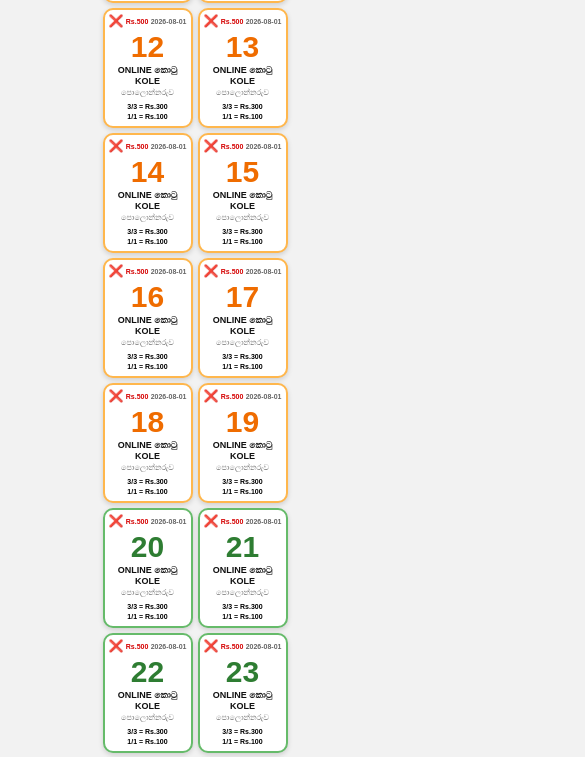
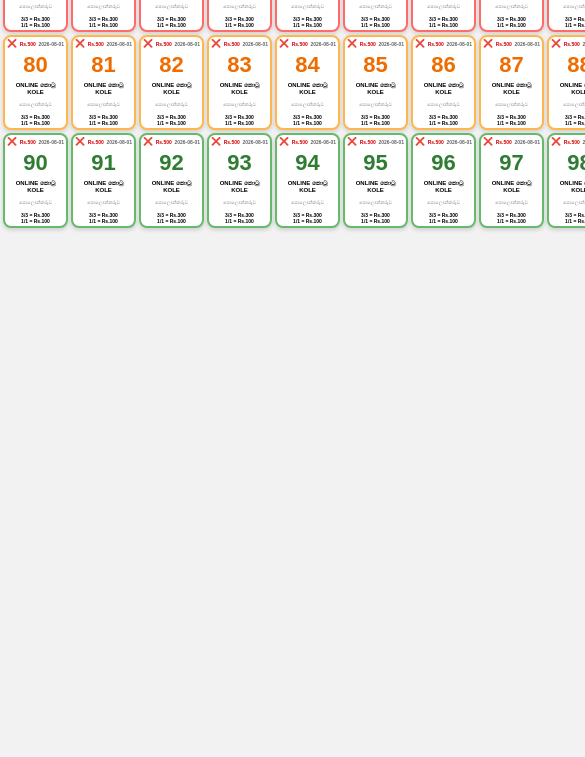
Before and after one commit to chamara1122/dmn, a plain HTML site: page index.html in a window 390 px wide. Shown: the part 752-1509 px from the top of the page, 585 px wide, since content can reach past the window. After the commit the page ends 993 px from the top, so only its background shows below. Drawn offline with Linux system fonts and the light colour scheme.

Commit message:
Update style.css

```diff
--- a/style.css
+++ b/style.css
@@ -10,36 +10,37 @@
 
 body{
     background:#f2f2f2;
-    font-family:Arial,Helvetica,sans-serif;
+    font-family:Arial, Helvetica, sans-serif;
     padding:10px;
+    overflow-x:auto;
 }
 
 /* GRID */
 
 .container{
-    max-width:1100px;
+    display:grid;
+    grid-template-columns:repeat(10,70px);
+    gap:4px;
+
+    width:max-content;
     margin:auto;
-
-    display:grid;
-    grid-template-columns:repeat(10,95px);
-    gap:6px;
-    justify-content:center;
+    padding-bottom:10px;
 }
 
 /* CARD */
 
 .card{
 
-    width:95px;
-    height:125px;
+    width:70px;
+    height:100px;
 
     background:#fff;
 
     border:2px solid #ddd;
 
-    border-radius:10px;
+    border-radius:8px;
 
-    padding:5px;
+    padding:3px;
 
     display:flex;
     flex-direction:column;
@@ -49,14 +50,14 @@ body{
 
     transition:.2s;
 
-    box-shadow:0 2px 5px rgba(0,0,0,.15);
+    box-shadow:0 2px 4px rgba(0,0,0,.15);
 }
 
 .card:hover{
 
-    transform:translateY(-2px);
+    transform:scale(1.03);
 
-    box-shadow:0 5px 12px rgba(0,0,0,.25);
+    box-shadow:0 4px 8px rgba(0,0,0,.25);
 }
 
 /* HEADER */
@@ -69,14 +70,14 @@ body{
 
     align-items:center;
 
-    font-size:8px;
+    font-size:6px;
 
     font-weight:bold;
 }
 
 .status{
 
-    font-size:12px;
+    font-size:9px;
 }
 
 .price{
@@ -93,19 +94,15 @@ body{
 
 .number{
 
-    flex:1;
+    text-align:center;
 
-    display:flex;
+    font-size:24px;
 
-    justify-content:center;
-
-    align-items:center;
-
-    font-size:34px;
-
-    font-weight:900;
+    font-weight:bold;
 
     line-height:1;
+
+    color:#111;
 }
 
 /* TITLE */
@@ -114,11 +111,9 @@ body{
 
     text-align:center;
 
-    font-size:10px;
+    font-size:7px;
 
     font-weight:bold;
-
-    color:#111;
 }
 
 /* PLACE */
@@ -127,11 +122,9 @@ body{
 
     text-align:center;
 
-    font-size:9px;
+    font-size:6px;
 
     color:#666;
-
-    margin-top:2px;
 }
 
 /* PRIZE */
@@ -140,19 +133,17 @@ body{
 
     text-align:center;
 
-    font-size:8px;
+    font-size:6px;
 
     font-weight:bold;
 
-    line-height:1.4;
-
-    margin-top:4px;
+    line-height:1.2;
 }
 
-/* ROW COLORS */
+/* COLORS */
 
 .red{
-    border-color:#ff6666;
+    border-color:#ff6b6b;
 }
 .red .number{
     color:#d50000;
@@ -200,73 +191,85 @@ body{
     color:#d81b60;
 }
 
-/* MOBILE */
+/* TABLET */
 
-@media(max-width:1100px){
+@media(max-width:768px){
+
+body{
+
+padding:5px;
+
+}
 
 .container{
 
-grid-template-columns:repeat(5,95px);
+grid-template-columns:repeat(10,70px);
+
+gap:3px;
 
 }
 
 }
 
-@media(max-width:768px){
+/* MOBILE */
+
+@media(max-width:480px){
+
+body{
+
+padding:3px;
+
+}
 
 .container{
 
-grid-template-columns:repeat(3,95px);
+grid-template-columns:repeat(10,65px);
 
-}
-
-}
-
-@media(max-width:500px){
-
-.container{
-
-grid-template-columns:repeat(2,90px);
-
-gap:5px;
+gap:3px;
 
 }
 
 .card{
 
-width:90px;
-height:120px;
-padding:4px;
+width:65px;
+height:95px;
+padding:2px;
 
 }
 
 .header{
 
-font-size:7px;
+font-size:5px;
+
+}
+
+.status{
+
+font-size:8px;
 
 }
 
 .number{
 
-font-size:30px;
+font-size:22px;
 
 }
 
 .title{
 
-font-size:9px;
+font-size:6px;
 
 }
 
 .place{
 
-font-size:8px;
+font-size:5px;
 
 }
 
 .prize{
 
-font-size:7px;
+font-size:5px;
 
 }
 
@@ -277,25 +280,16 @@ font-size:7px;
 @media print{
 
 body{
-
 background:#fff;
-
 padding:0;
-
 }
 
 .container{
-
-gap:4px;
-
+gap:2px;
 }
 
 .card{
-
 box-shadow:none;
-
-break-inside:avoid;
-
 }
 
 }
```
